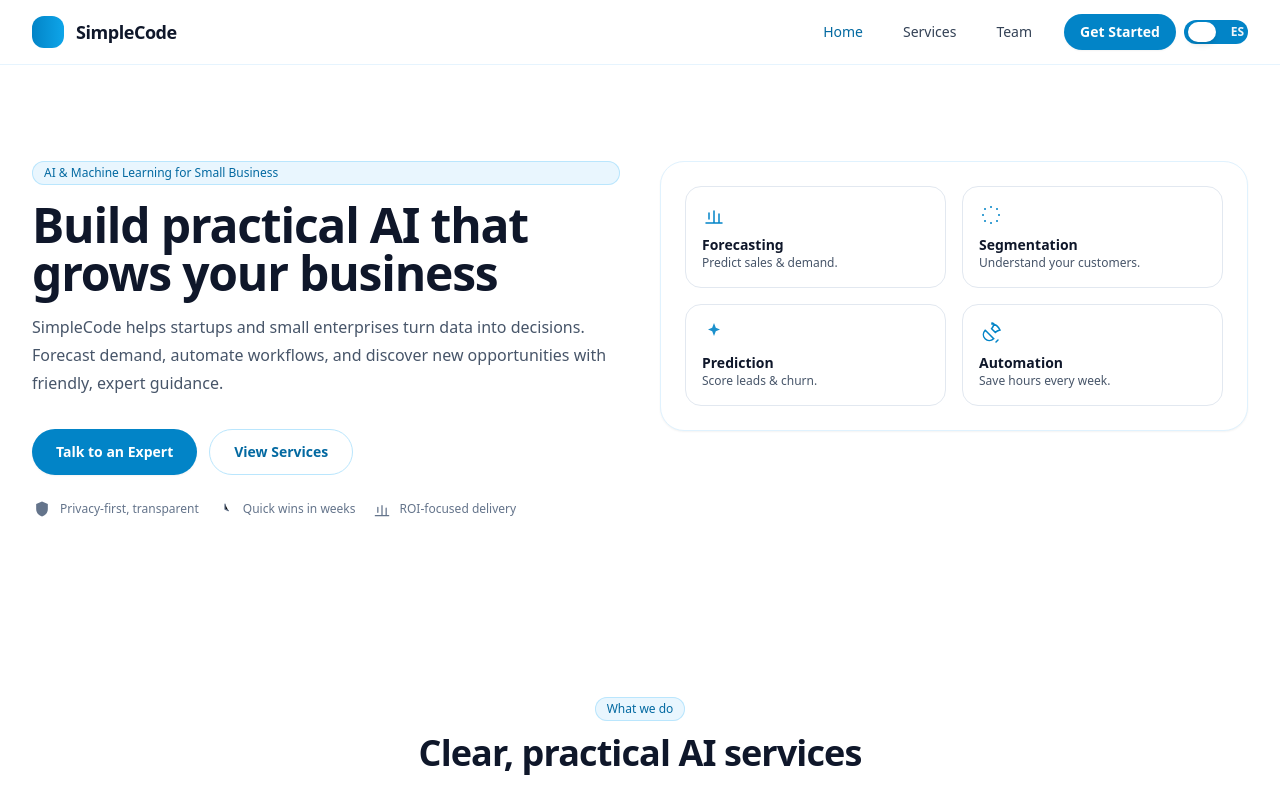
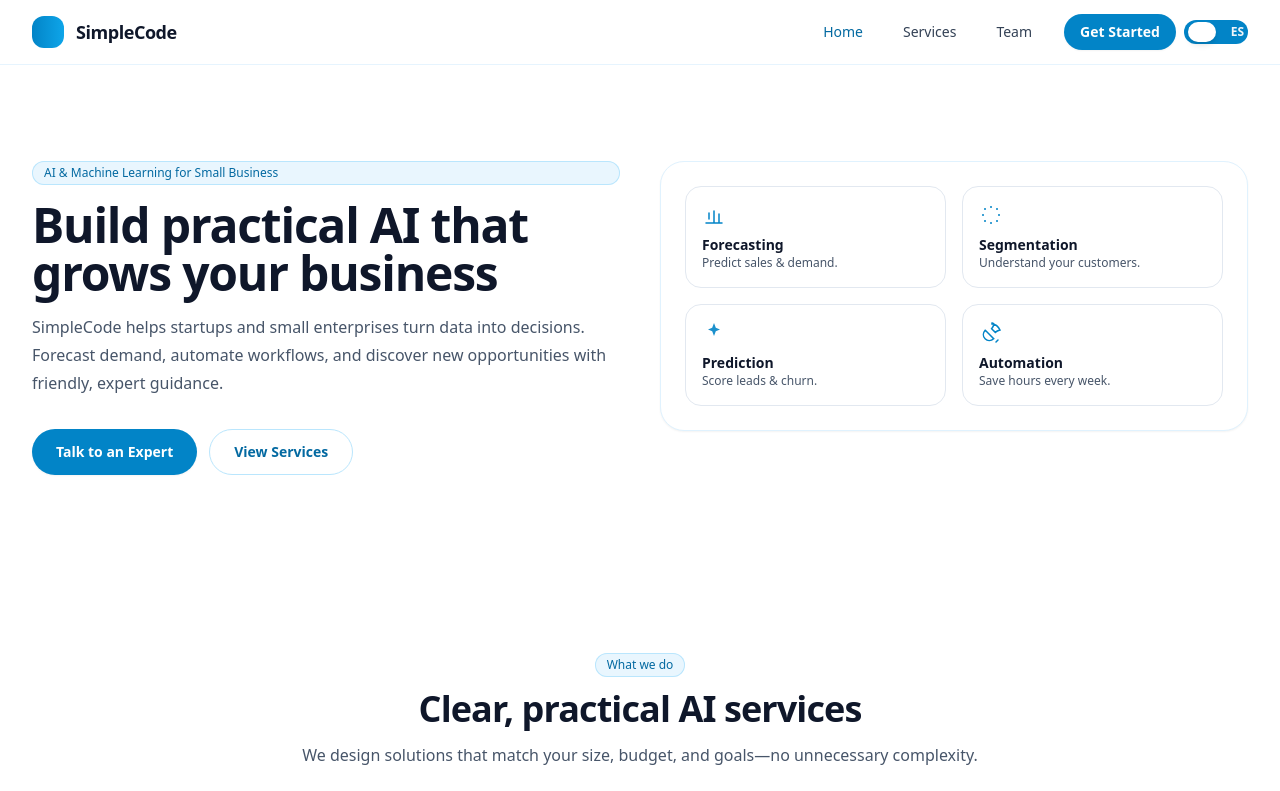
Before and after one commit to SantiagoRomanoOddone/wp-ai, a React (Create React App) app: page / in a window 1280 px wide. Shown: the top 791 px of the page. Built offline with nearby package versions, Linux system fonts and the light colour scheme.

Commit message:
improvements

```diff
--- a/src/App.js
+++ b/src/App.js
@@ -1,5 +1,5 @@
 import React, { useState } from "react";
-import { LanguageProvider } from "./LanguageProvider"; // optional if you use a context later
+import { LanguageProvider } from "./LanguageProvider";
 import Nav from "./components/Nav";
 import Footer from "./components/Footer";
 import HomePage from "./pages/HomePage";
@@ -7,15 +7,15 @@ import TeamPage from "./pages/TeamPage";
 import ServicesPage from "./pages/ServicesPage";
 import ContactPage from "./pages/ContactPage";
 
+import homepageData from "./i18n/homepage.json";
 import footerData from "./i18n/footer.json";
 
 export default function App() {
   const [route, setRoute] = useState("home");
-  const [language, setLanguage] = useState("en"); // <-- language state
+  const [language, setLanguage] = useState("en");
 
   const onNavigate = (r) => setRoute(r);
 
-  // function to change language globally
   const onLanguageChange = (lang) => setLanguage(lang);
 
   return (
@@ -24,16 +24,15 @@ export default function App() {
         <Nav
           current={route}
           onNavigate={onNavigate}
-          language={language}            // <-- pass current language
-          onLanguageChange={onLanguageChange} // <-- pass function to Nav
+          language={language}
+          onLanguageChange={onLanguageChange}
         />
 
-        {route === "home" && <HomePage language={language} />}
-        {route === "services" && <ServicesPage language={language} />}
-        {route === "team" && <TeamPage language={language} />}
-        {route === "contact" && <ContactPage language={language} />}
+        {route === "home" && <HomePage onNavigate={onNavigate} language={language} />}
+        {route === "services" && <ServicesPage onNavigate={onNavigate} language={language} />}
+        {route === "team" && <TeamPage onNavigate={onNavigate} language={language} />}
+        {route === "contact" && <ContactPage onNavigate={onNavigate} language={language} />}
 
-        {/* <Footer onNavigate={onNavigate} /> */}
         <Footer onNavigate={onNavigate} t={footerData[language]} />
       </div>
     </LanguageProvider>
--- a/src/pages/HomePage.js
+++ b/src/pages/HomePage.js
@@ -7,8 +7,6 @@ import ServiceCard from "../components/ServiceCard";
 import WhyCard from "../components/WhyCard";
 import CTA from "../components/CTA";
 import homepageData from "../i18n/homepage.json";
-
-
 
 function StatCard({ icon, title, desc }) {
   return (
@@ -20,10 +18,9 @@ function StatCard({ icon, title, desc }) {
   );
 }
 
-function Hero({ onCTAClick, t }) {
+function Hero({ t, onNavigate }) {
   return (
     <section className="relative overflow-hidden">
-      <div className="absolute inset-0 -z-10 bg-gradient-to-r from-sky-600 via-sky-500 to-sky-400 opacity-10" />
       <Container className="grid gap-10 py-16 md:grid-cols-2 md:py-20 lg:py-24">
         <div className="flex flex-col justify-center">
           <Pill>{t.hero.tagline}</Pill>
@@ -33,38 +30,24 @@ function Hero({ onCTAClick, t }) {
           <p className="mt-4 max-w-prose text-base leading-7 text-slate-600">
             {t.hero.body}
           </p>
+
           <div className="mt-8 flex flex-wrap gap-3">
             <button
-              onClick={onCTAClick}
+              onClick={() => onNavigate("contact")}
               className="rounded-full bg-sky-600 px-6 py-3 text-sm font-semibold text-white shadow-sm transition hover:bg-sky-500"
             >
               {t.hero.ctaPrimary}
             </button>
-            <a
-              href="#services"
+            <button
+              onClick={() => onNavigate("services")}
               className="rounded-full border border-sky-200 px-6 py-3 text-sm font-semibold text-sky-700 transition hover:bg-sky-50"
-              onClick={(e) => e.preventDefault()}
             >
               {t.hero.ctaSecondary}
-            </a>
-          </div>
-          <div className="mt-6 flex items-center gap-4 text-xs text-slate-500">
-            <div className="flex items-center gap-2">
-              <Icon name="shield" />
-              <span>{t.hero.features.privacy}</span>
-            </div>
-            <div className="flex items-center gap-2">
-              <Icon name="time" />
-              <span>{t.hero.features.speed}</span>
-            </div>
-            <div className="flex items-center gap-2">
-              <Icon name="chart" />
-              <span>{t.hero.features.roi}</span>
-            </div>
+            </button>
           </div>
         </div>
+
         <div className="relative">
-          <div className="absolute -inset-6 -z-10 rounded-3xl bg-sky-100 blur-2xl" />
           <div className="rounded-3xl border border-sky-100 bg-white p-6 shadow-sm">
             <div className="grid grid-cols-2 gap-4">
               {t.hero.stats.map((s, i) => (
@@ -78,15 +61,12 @@ function Hero({ onCTAClick, t }) {
   );
 }
 
-export default function HomePage({ onNavigate , language}) {
-  // const { language, toggleLanguage } = useLanguage();
+export default function HomePage({ onNavigate, language }) {
   const t = homepageData[language];
 
   return (
     <>
-
-      <Hero onCTAClick={() => onNavigate("contact")} t={t} />
-
+      <Hero t={t} onNavigate={onNavigate} />
       <section className="py-16 md:py-20" id="services">
         <Container>
           <SectionTitle
@@ -116,6 +96,7 @@ export default function HomePage({ onNavigate , language}) {
           </div>
         </Container>
       </section>
+
       <CTA onNavigate={onNavigate} t={t} />
     </>
   );
```
